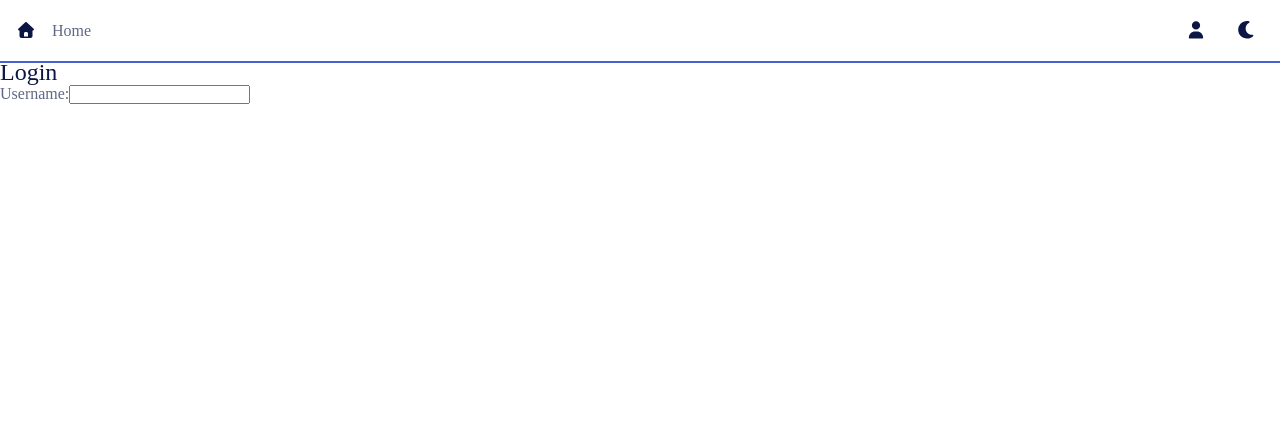
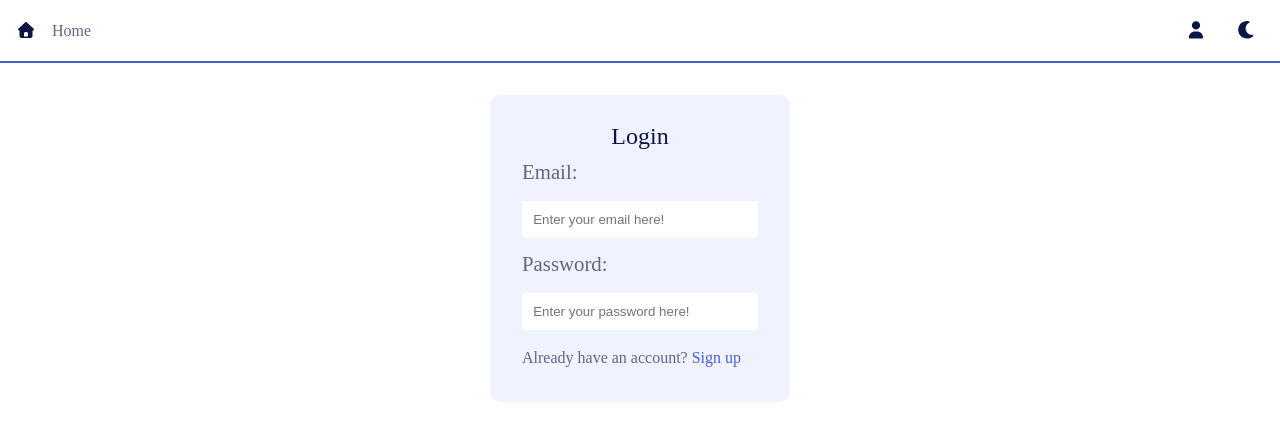
Before and after one commit to Jetmir-Al/Task-Managment-App, a React (Vite) app in the folder client/: page /login in a window 1280 px wide. Shown: the top 440 px of the page. Built offline with nearby package versions, Linux system fonts and the light colour scheme.

Commit message:
login css done

```diff
--- a/client/src/pages/Login.tsx
+++ b/client/src/pages/Login.tsx
@@ -1,15 +1,29 @@
-import { useState } from "react";
+// import { useState } from "react";
+import "./pageStyles/login.css";
+
 
 const Login = () => {
-    const [name, setName] = useState<string>();
+    // const [name, setName] = useState<string>();
     return (
-        <div className="login-Container">
+        <div className="login-container">
             <div className="loginForm">
                 <h3>Login</h3>
                 <label>
-                    Username:
-                    <input type="text" />
+                    Email: <br /> <br />
+                    <input type="email"
+                        placeholder="Enter your email here!"
+                    />
                 </label>
+                <label>
+                    Password: <br /> <br />
+                    <input type="password"
+                        placeholder="Enter your password here!"
+                    />
+                </label>
+
+                <div>
+                    Already have an account? <a href="">Sign up</a>
+                </div>
             </div>
         </div>
     );
--- a/client/src/pages/pageStyles/login.css
+++ b/client/src/pages/pageStyles/login.css
@@ -0,0 +1,39 @@
+.login-container {
+    display: flex;
+    justify-content: center;
+    align-items: center;
+    padding: 2rem;
+    width: 100%;
+}
+
+.loginForm {
+    display: flex;
+    flex-direction: column;
+    justify-content: space-evenly;
+    align-items: flex-start;
+    gap: 1rem;
+    padding: 2rem;
+    background-color: var(--container-color);
+    border-radius: 10px;
+    min-width: 300px;
+}
+
+.loginForm h3 {
+    align-self: center;
+}
+
+.loginForm label {
+    font: var(--h4);
+    width: 100%;
+}
+
+.loginForm input {
+    outline: none;
+    border: none;
+    width: 100%;
+    padding: 0.7rem;
+}
+
+.loginForm a {
+    color: var(--first-color);
+}
```
